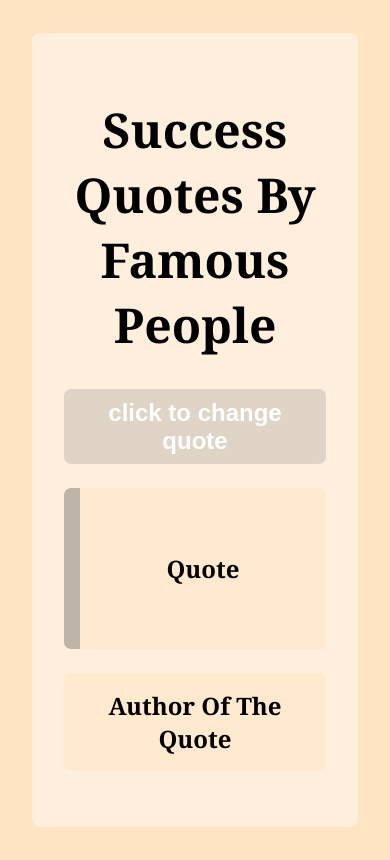
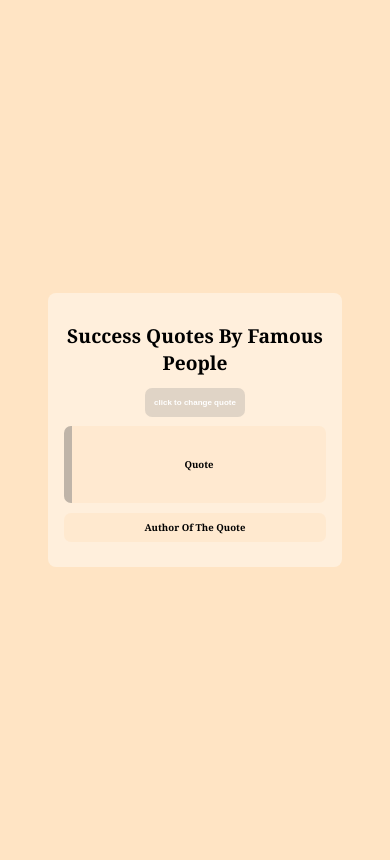
Before and after one commit to Aileswhale/quote, a plain HTML site: page index.html in a window 390 px wide. Drawn offline with Linux system fonts and the light colour scheme.

Commit message:
Update style.css
made it responsive to a max of 426px

```diff
--- a/style.css
+++ b/style.css
@@ -44,3 +44,43 @@ body{
     padding: 1rem;
     border-radius: 7px;
 }
+
+@media (max-width: 426px) {
+    body{
+        height: 100%;
+
+    }
+        #quoteDiv {
+            background: rgba(255, 255, 255, 0.402);
+            border-radius: 8px;
+            padding: 1rem;
+            font-size: 0.6rem;
+            text-align: center;
+            width: 70%;
+            margin: 0 auto;
+        }
+                .quotebtn {
+                    border-radius: 7px;
+                    padding: 0.6rem;
+                    background-color: rgba(128, 128, 128, 0.244);
+                    cursor: pointer;
+                    color: white;
+                    font-size: large;
+                    border: none;
+                    font-size: 0.5rem;
+                    font-weight: bold;
+                }
+                                .quote {
+                                    padding: 2rem;
+                                    background-color: rgba(255, 228, 196, 0.5);
+                                    border-left: 0.5rem solid rgba(128, 128, 128, 0.5);
+                                    border-radius: 7px;
+                                }
+
+                                .author {
+                                    background-color: rgba(255, 228, 196, 0.5);
+                                    padding: 0.5rem;
+                                    border-radius: 7px;
+                                }
+
+}
```
